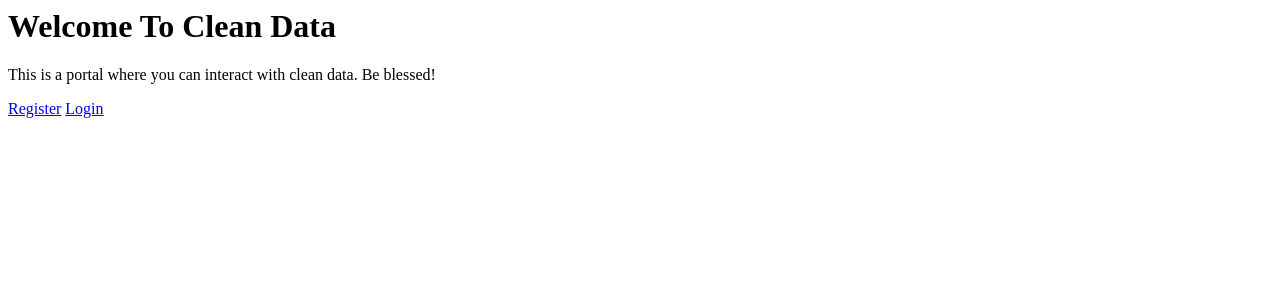
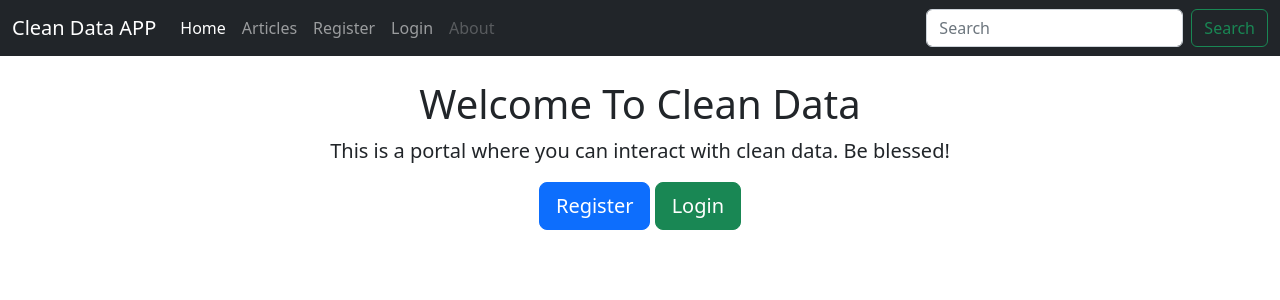
Before and after one commit to seunjonathan/testclean, a Flask app: page / in a window 1280 px wide. Shown: the top 300 px of the page. Run offline with Flask 2, Linux system fonts and the light colour scheme; some libraries are stand-ins or nearby versions.

Commit message:
added layout

```diff
--- a/app.py
+++ b/app.py
@@ -1,5 +1,4 @@
-from flask import Flask, render_template
-#, request, flash, redirect, url_for, session, logging
+from flask import Flask, render_template, request, flash, redirect, url_for, session, logging
 
 app = Flask(__name__)
 
--- /dev/null
+++ b/templates/includes/_messages.html
@@ -0,0 +1,20 @@
+<!-- this takes care of messages if there is redirecting to a link -->
+
+{% with messages = get_flashed_messages(with_categories=true) %}
+  {% if messages %}
+     {% for category, message in messages %}
+      <div class="alert alert-{{ category }}">{{ message }}</div>
+    {% endfor %}
+   {% endif %}
+{% endwith %}
+
+<!-- this takes care of messages if there is an error and pass along the messages -->
+
+
+{% if error %}
+  <div class="alert alert-danger">{{error}}</div>
+{% endif %}
+
+{% if msg %}
+  <div class="alert alert-success">{{msg}}</div>
+{% endif %}
--- /dev/null
+++ b/templates/includes/_navbar.html
@@ -0,0 +1,49 @@
+<nav class="navbar navbar-expand-md navbar-dark bg-dark mb-4">
+    <div class="container-fluid">
+      <a class="navbar-brand" href="#">Clean Data APP</a>
+      <button class="navbar-toggler" type="button" data-bs-toggle="collapse" data-bs-target="#navbarCollapse" aria-controls="navbarCollapse" aria-expanded="false" aria-label="Toggle navigation">
+        <span class="navbar-toggler-icon"></span>
+      </button>
+      <div class="collapse navbar-collapse" id="navbarCollapse">
+        <ul class="navbar-nav me-auto mb-2 mb-md-0">
+          <li class="nav-item">
+            <a class="nav-link active" aria-current="page" href="/">Home</a>
+          </li>
+          <li class="nav-item">
+            <a class="nav-link" href="/articles">Articles</a>
+          </li>
+
+
+          {% if session.logged_in %}
+
+            <li class="nav-item">
+                <a class="nav-link" href="/logout">Logout</a>
+            </li>
+            <li class="nav-item">
+                 <a class="nav-link" href="/dashboard">Dashboard</a>
+            </li>
+          {% else %}
+            <li class="nav-item">
+              <a class="nav-link" href="/register">Register</a>
+            </li>
+
+            <li class="nav-item">
+              <a class="nav-link" href="/login">Login</a>
+            </li>
+          {% endif %}
+
+
+
+
+
+          <li class="nav-item">
+            <a class="nav-link disabled">About</a>
+          </li>
+        </ul>
+        <form class="d-flex" role="search">
+          <input class="form-control me-2" type="search" placeholder="Search" aria-label="Search">
+          <button class="btn btn-outline-success" type="submit">Search</button>
+        </form>
+      </div>
+    </div>
+  </nav>
--- a/templates/index.html
+++ b/templates/index.html
@@ -1,7 +1,14 @@
+{% extends 'layout.html' %}
 
+{% block body %}
     <div class="jumbotron text-center">
         <h1>Welcome To Clean Data</h1>
         <p class="lead">This is a portal where you can interact with clean data. Be blessed!</p>
+        {% if session.logged_in == NULL %}
             <a href="/register" class="btn btn-primary btn-lg">Register</a>
             <a href="/login" class="btn btn-success btn-lg">Login</a>
+        {% endif %}
     </div>
+
+
+{% endblock %}
--- /dev/null
+++ b/templates/layout.html
@@ -0,0 +1,20 @@
+<!DOCTYPE html>
+<html lang="en">
+<head>
+    <meta charset="UTF-8">
+    <title>Clean Data_APP</title>
+    <link rel="stylesheet" href="https://cdn.jsdelivr.net/npm/bootstrap@5.2.0/dist/css/bootstrap.min.css">
+</head>
+<body>
+    {% include 'includes/_navbar.html' %}
+    <div class="container">
+        {% include 'includes/_messages.html' %}
+        {% block body %} {% endblock %}
+    </div>
+    <script src="https://cdn.jsdelivr.net/npm/bootstrap@5.2.0/dist/js/bootstrap.min.js"></script>
+    <script src="//cdn.ckeditor.com/4.6.2/basic/ckeditor.js"></script>
+    <script type="text/javascript">
+        CKEDITOR.replace('editor')
+    </script>
+</body>
+</html>
```
Also changed, not shown: templates/includes/_formhelpers.html (added, +9 -0 lines).
